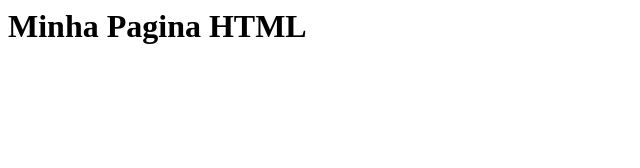
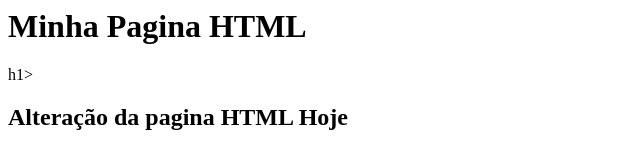
Before and after one commit to lilianefcm/gama-no-github, a plain HTML site: page index.html in a window 1280 px wide. Shown: the whole page, without its empty margins (0-640 px from the left). Drawn offline with Linux system fonts and the light colour scheme.

Commit message:
arquivo index.html atualizado novamente

```diff
--- a/index.html
+++ b/index.html
@@ -1,5 +1,7 @@
 <html>
  <body>
    <h1>Minha Pagina HTML</h1>
+   h1>
+   <h2>Alteração da pagina HTML Hoje</h2>
  </body>
 </html>
```
